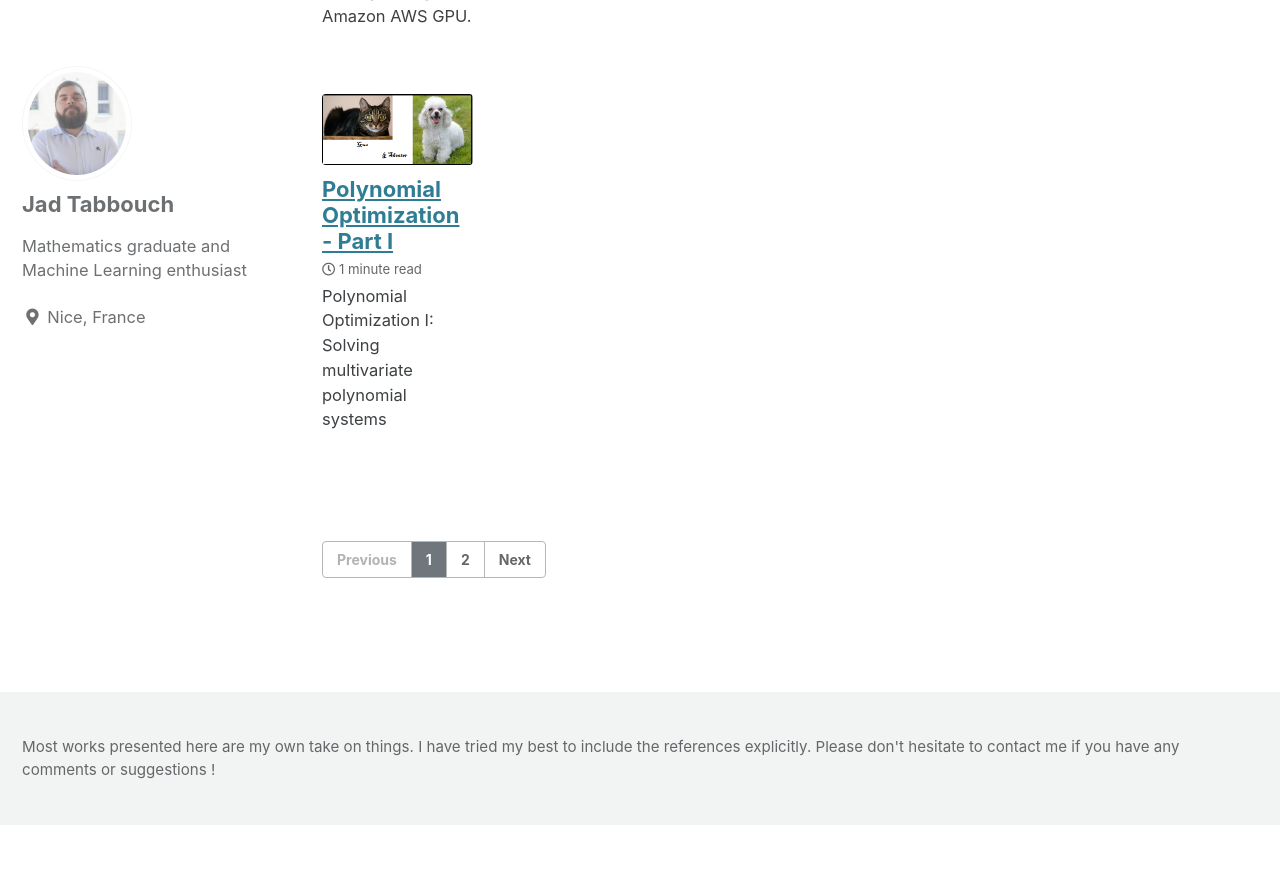
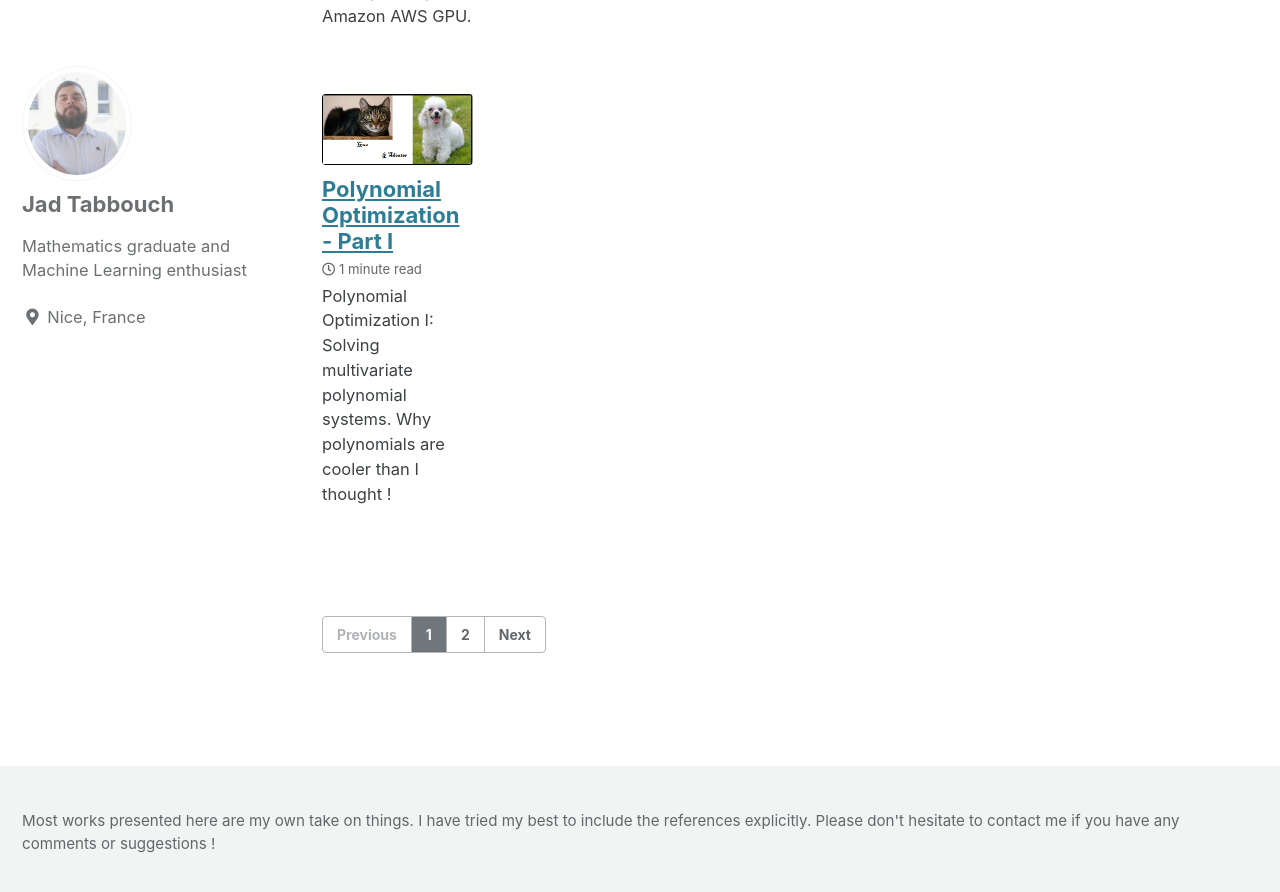
Before and after one commit to jad-tab/jad-tab.github.io, a Jekyll site: the page built from index.html, in a window 1280 px wide and 900 px high, scrolled down 1072 px. Shown: the top 892 px of the window. Built offline with Jekyll 4.4.1, drawn with Linux system fonts in a browser that asks for light colours; cached includes are drawn as plain includes; the list of posts is cut into pages by our own code; before the commit the page ends 1897 px from its top, so only the background shows below that.

Commit message:
Update 2020-03-04-Polynomial_Optimization1.md

```diff
--- a/_posts/2020-03-04-Polynomial_Optimization1.md
+++ b/_posts/2020-03-04-Polynomial_Optimization1.md
@@ -4,7 +4,7 @@ date: 2020-03-04
 tags: [optimization, polynomials, Groebner Bases]
 header:
   teaser: "/figures/guskooter.png"
-excerpt: "Polynomial Optimization I: Solving multivariate polynomial systems"
+excerpt: "Polynomial Optimization I: Solving multivariate polynomial systems. Why polynomials are cooler than I thought !"
 mathjax: "true"
 ---
 
```
